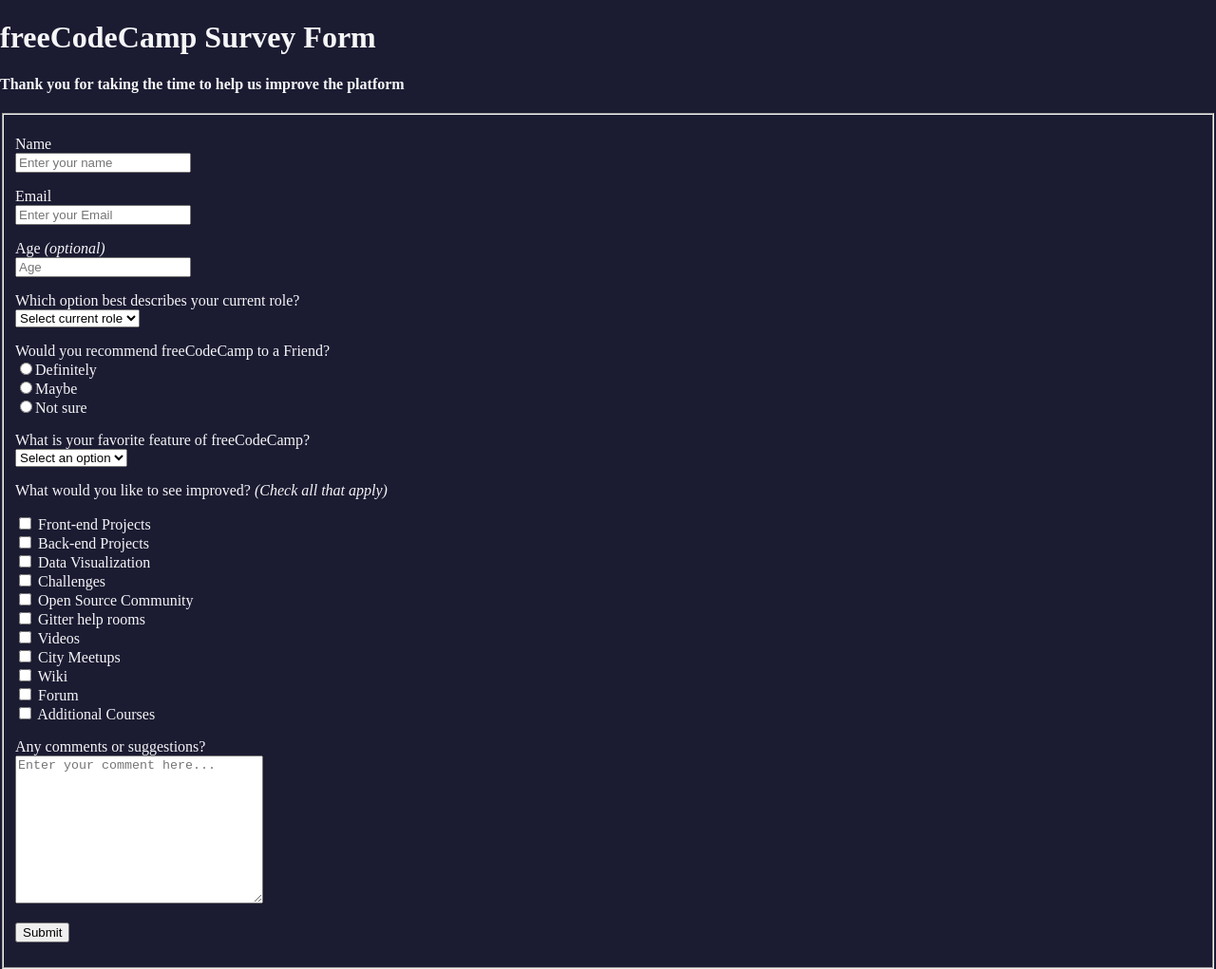
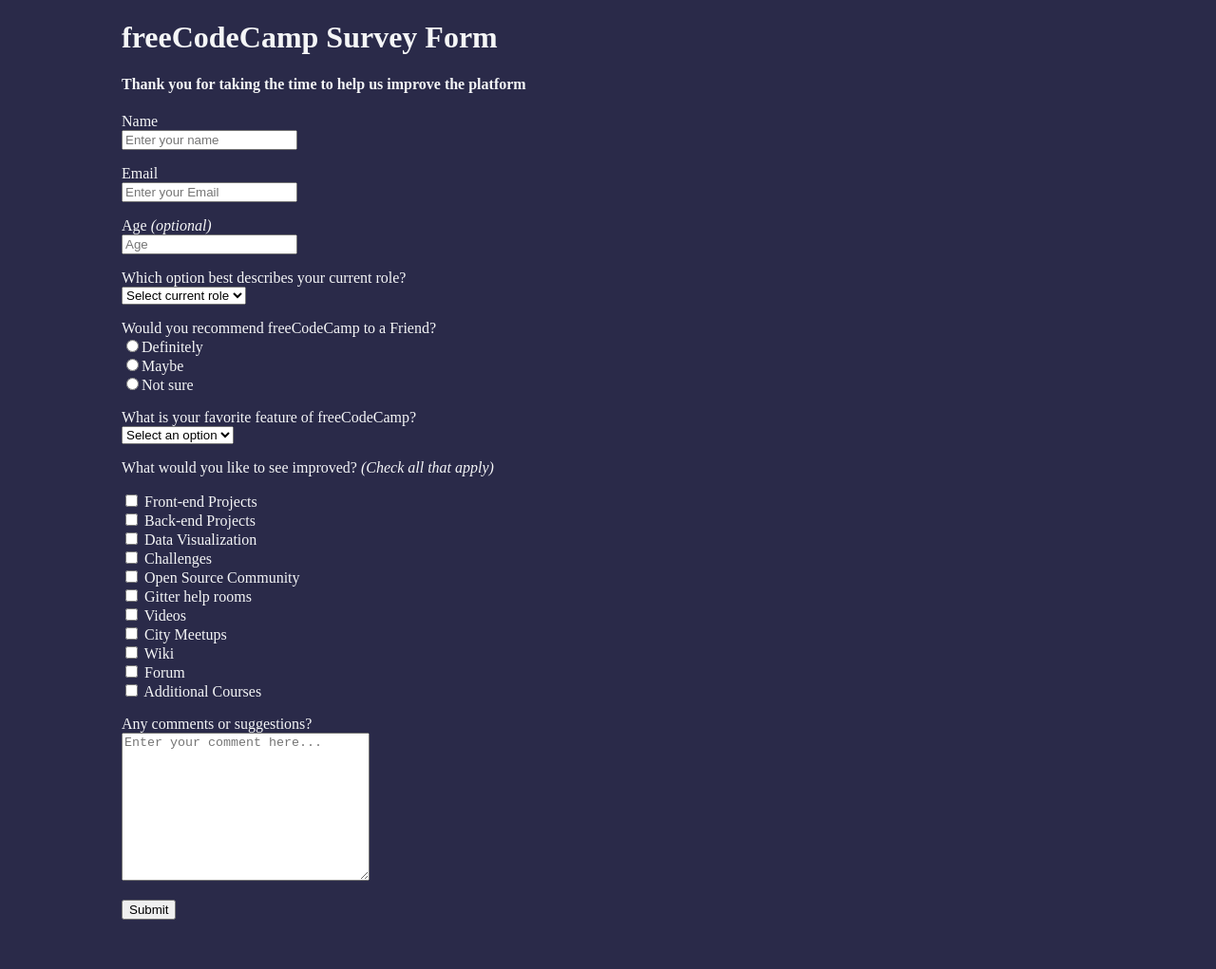
Before and after one commit to PavlaBerankova/ifc-survey-form, a plain HTML site: page index.html in a window 1280 px wide. Shown: the whole page at 95% size. After the commit the page ends 985 px from the top, so only its background shows below. Drawn offline with Linux system fonts and the light colour scheme.

Commit message:
Edit styles.css

```diff
--- a/index.html
+++ b/index.html
@@ -9,11 +9,13 @@
 </head>
 
 <body>
-    <header>
-    <h1>freeCodeCamp Survey Form</h1>
-    <h4>Thank you for taking the time to help us improve the platform</h4>
-    </header>
-    <fieldset>
+    <div>
+        <header>
+            <h1>freeCodeCamp Survey Form</h1>
+            <h4>Thank you for taking the time to help us improve the platform</h4>
+            </header>
+    </div>
+    <div>
         <p>
             <label for="name">Name</label><br>
             <input
@@ -36,6 +38,8 @@
             placeholder="Age">
 
         </p>
+    </div>
+
         <p>
             <label for="role">Which option best describes your current role?</label><br>
             <select id="role" , placeholder="Select current role">
@@ -181,6 +185,5 @@
             type="submit"
             name="submit">Submit</button>
         </p>
-    </fieldset>
 </body>
 </html>
--- a/styles.css
+++ b/styles.css
@@ -1,7 +1,12 @@
+h1, h4, p, label {
+    color: #f5f6f7;
+}
+div {
+    width: 1000px;
+}
 body {
-    width: 100%;
-    height: 100vh;
-    margin: 0;
-    background-color: #1b1b32;
-    color: #f5f6f7
+    width: 80%;
+    background-color: #2A2A49;
+    margin-left: auto;
+    margin-right: auto;
 }
```
